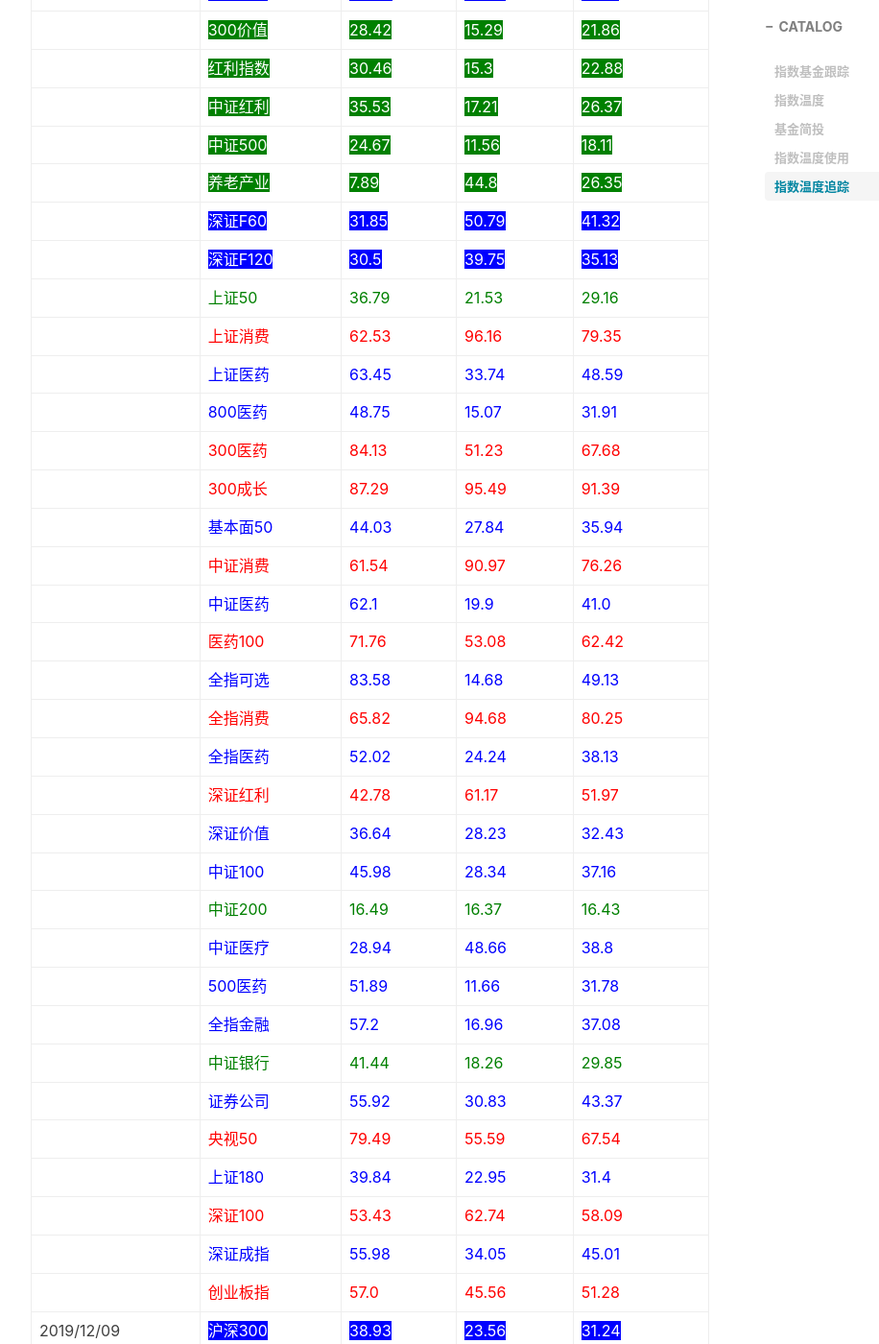
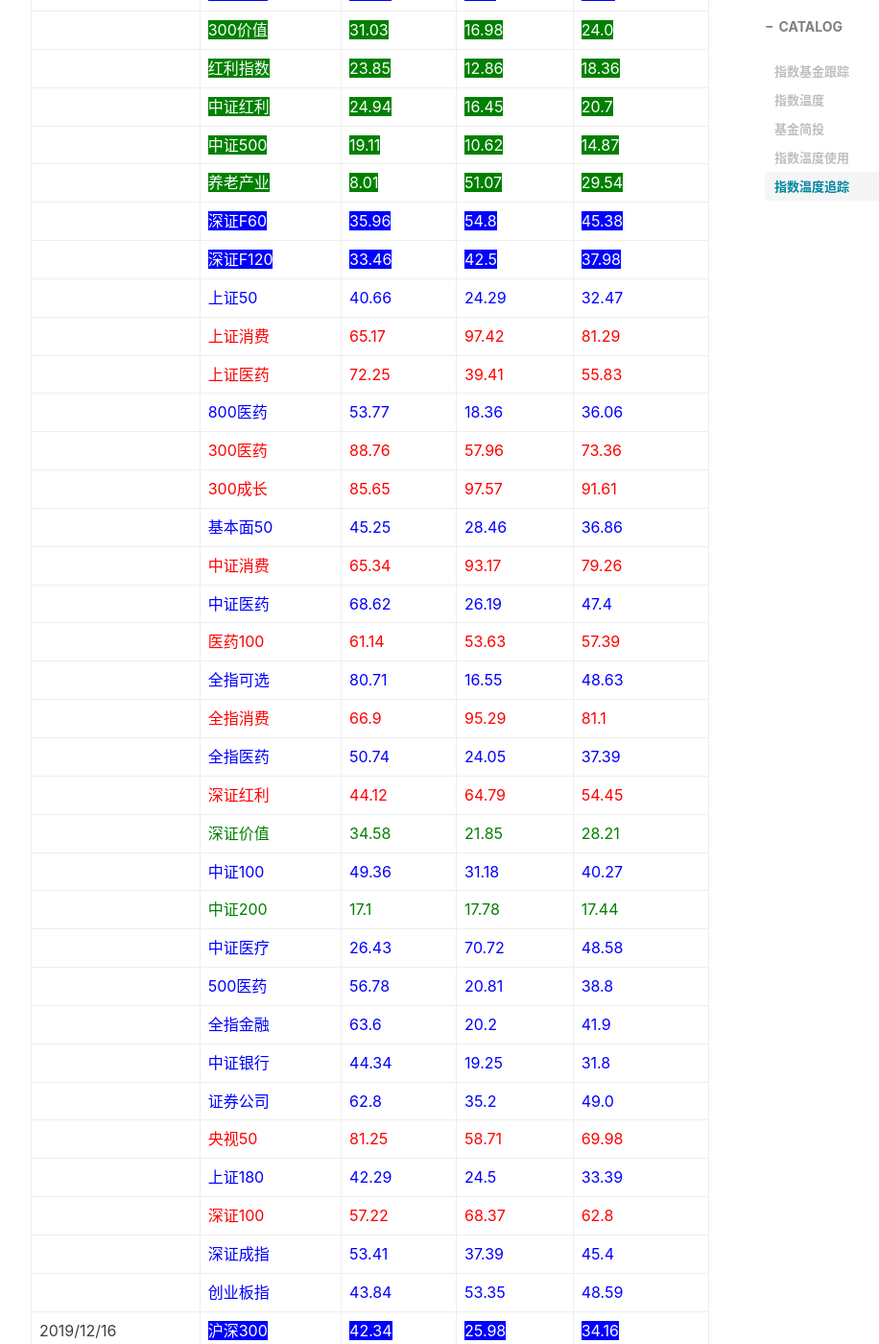
Before and after one commit to shoppingwang/shoppingwang.github.io, a Jekyll site: the page built from _posts/2019-11-09-indices-temperature.md, in a window 1280 px wide and 1400 px high, scrolled down 2704 px. Shown: the whole window at 96% size, without its empty margins (233-1149 px from the left). Built offline with Jekyll 4.4.1, drawn with Linux system fonts in a browser that asks for light colours; nearby versions of some CDN libraries; comment, search, counter and statistics services are not loaded; some of the changed text lies outside the part shown.

Commit message:
add index temperature

```diff
--- a/_posts/2019-11-09-indices-temperature.md
+++ b/_posts/2019-11-09-indices-temperature.md
@@ -77,6 +77,41 @@ tags:
 
 | 日期 | 指数名称 | PE温度 | PB温度 | 指数温度 |
 | --- | --- | --- | --- | --- |
+|2019/12/27|<span style="color: white; background-color: blue;">沪深300</span>|<span style="color: white; background-color: blue;">45.64</span>|<span style="color: white; background-color: blue;">28.7</span>|<span style="color: white; background-color: blue;">37.17</span>|
+||<span style="color: white; background-color: green;">300价值</span>|<span style="color: white; background-color: green;">31.03</span>|<span style="color: white; background-color: green;">16.98</span>|<span style="color: white; background-color: green;">24.0</span>|
+||<span style="color: white; background-color: green;">红利指数</span>|<span style="color: white; background-color: green;">23.85</span>|<span style="color: white; background-color: green;">12.86</span>|<span style="color: white; background-color: green;">18.36</span>|
+||<span style="color: white; background-color: green;">中证红利</span>|<span style="color: white; background-color: green;">24.94</span>|<span style="color: white; background-color: green;">16.45</span>|<span style="color: white; background-color: green;">20.7</span>|
+||<span style="color: white; background-color: green;">中证500</span>|<span style="color: white; background-color: green;">19.11</span>|<span style="color: white; background-color: green;">10.62</span>|<span style="color: white; background-color: green;">14.87</span>|
+||<span style="color: white; background-color: green;">养老产业</span>|<span style="color: white; background-color: green;">8.01</span>|<span style="color: white; background-color: green;">51.07</span>|<span style="color: white; background-color: green;">29.54</span>|
+||<span style="color: white; background-color: blue;">深证F60</span>|<span style="color: white; background-color: blue;">35.96</span>|<span style="color: white; background-color: blue;">54.8</span>|<span style="color: white; background-color: blue;">45.38</span>|
+||<span style="color: white; background-color: blue;">深证F120</span>|<span style="color: white; background-color: blue;">33.46</span>|<span style="color: white; background-color: blue;">42.5</span>|<span style="color: white; background-color: blue;">37.98</span>|
+||<span style="color: blue;">上证50</span>|<span style="color: blue;">40.66</span>|<span style="color: blue;">24.29</span>|<span style="color: blue;">32.47</span>|
+||<span style="color: red;">上证消费</span>|<span style="color: red;">65.17</span>|<span style="color: red;">97.42</span>|<span style="color: red;">81.29</span>|
+||<span style="color: red;">上证医药</span>|<span style="color: red;">72.25</span>|<span style="color: red;">39.41</span>|<span style="color: red;">55.83</span>|
+||<span style="color: blue;">800医药</span>|<span style="color: blue;">53.77</span>|<span style="color: blue;">18.36</span>|<span style="color: blue;">36.06</span>|
+||<span style="color: red;">300医药</span>|<span style="color: red;">88.76</span>|<span style="color: red;">57.96</span>|<span style="color: red;">73.36</span>|
+||<span style="color: red;">300成长</span>|<span style="color: red;">85.65</span>|<span style="color: red;">97.57</span>|<span style="color: red;">91.61</span>|
+||<span style="color: blue;">基本面50</span>|<span style="color: blue;">45.25</span>|<span style="color: blue;">28.46</span>|<span style="color: blue;">36.86</span>|
+||<span style="color: red;">中证消费</span>|<span style="color: red;">65.34</span>|<span style="color: red;">93.17</span>|<span style="color: red;">79.26</span>|
+||<span style="color: blue;">中证医药</span>|<span style="color: blue;">68.62</span>|<span style="color: blue;">26.19</span>|<span style="color: blue;">47.4</span>|
+||<span style="color: red;">医药100</span>|<span style="color: red;">61.14</span>|<span style="color: red;">53.63</span>|<span style="color: red;">57.39</span>|
+||<span style="color: blue;">全指可选</span>|<span style="color: blue;">80.71</span>|<span style="color: blue;">16.55</span>|<span style="color: blue;">48.63</span>|
+||<span style="color: red;">全指消费</span>|<span style="color: red;">66.9</span>|<span style="color: red;">95.29</span>|<span style="color: red;">81.1</span>|
+||<span style="color: blue;">全指医药</span>|<span style="color: blue;">50.74</span>|<span style="color: blue;">24.05</span>|<span style="color: blue;">37.39</span>|
+||<span style="color: red;">深证红利</span>|<span style="color: red;">44.12</span>|<span style="color: red;">64.79</span>|<span style="color: red;">54.45</span>|
+||<span style="color: green;">深证价值</span>|<span style="color: green;">34.58</span>|<span style="color: green;">21.85</span>|<span style="color: green;">28.21</span>|
+||<span style="color: blue;">中证100</span>|<span style="color: blue;">49.36</span>|<span style="color: blue;">31.18</span>|<span style="color: blue;">40.27</span>|
+||<span style="color: green;">中证200</span>|<span style="color: green;">17.1</span>|<span style="color: green;">17.78</span>|<span style="color: green;">17.44</span>|
+||<span style="color: blue;">中证医疗</span>|<span style="color: blue;">26.43</span>|<span style="color: blue;">70.72</span>|<span style="color: blue;">48.58</span>|
+||<span style="color: blue;">500医药</span>|<span style="color: blue;">56.78</span>|<span style="color: blue;">20.81</span>|<span style="color: blue;">38.8</span>|
+||<span style="color: blue;">全指金融</span>|<span style="color: blue;">63.6</span>|<span style="color: blue;">20.2</span>|<span style="color: blue;">41.9</span>|
+||<span style="color: blue;">中证银行</span>|<span style="color: blue;">44.34</span>|<span style="color: blue;">19.25</span>|<span style="color: blue;">31.8</span>|
+||<span style="color: blue;">证券公司</span>|<span style="color: blue;">62.8</span>|<span style="color: blue;">35.2</span>|<span style="color: blue;">49.0</span>|
+||<span style="color: red;">央视50</span>|<span style="color: red;">81.25</span>|<span style="color: red;">58.71</span>|<span style="color: red;">69.98</span>|
+||<span style="color: blue;">上证180</span>|<span style="color: blue;">42.29</span>|<span style="color: blue;">24.5</span>|<span style="color: blue;">33.39</span>|
+||<span style="color: red;">深证100</span>|<span style="color: red;">57.22</span>|<span style="color: red;">68.37</span>|<span style="color: red;">62.8</span>|
+||<span style="color: blue;">深证成指</span>|<span style="color: blue;">53.41</span>|<span style="color: blue;">37.39</span>|<span style="color: blue;">45.4</span>|
+||<span style="color: blue;">创业板指</span>|<span style="color: blue;">43.84</span>|<span style="color: blue;">53.35</span>|<span style="color: blue;">48.59</span>|
 |2019/12/16|<span style="color: white; background-color: blue;">沪深300</span>|<span style="color: white; background-color: blue;">42.34</span>|<span style="color: white; background-color: blue;">25.98</span>|<span style="color: white; background-color: blue;">34.16</span>|
 ||<span style="color: white; background-color: green;">300价值</span>|<span style="color: white; background-color: green;">28.42</span>|<span style="color: white; background-color: green;">15.29</span>|<span style="color: white; background-color: green;">21.86</span>|
 ||<span style="color: white; background-color: green;">红利指数</span>|<span style="color: white; background-color: green;">30.46</span>|<span style="color: white; background-color: green;">15.3</span>|<span style="color: white; background-color: green;">22.88</span>|
@@ -85,33 +120,6 @@ tags:
 ||<span style="color: white; background-color: green;">养老产业</span>|<span style="color: white; background-color: green;">7.89</span>|<span style="color: white; background-color: green;">44.8</span>|<span style="color: white; background-color: green;">26.35</span>|
 ||<span style="color: white; background-color: blue;">深证F60</span>|<span style="color: white; background-color: blue;">31.85</span>|<span style="color: white; background-color: blue;">50.79</span>|<span style="color: white; background-color: blue;">41.32</span>|
 ||<span style="color: white; background-color: blue;">深证F120</span>|<span style="color: white; background-color: blue;">30.5</span>|<span style="color: white; background-color: blue;">39.75</span>|<span style="color: white; background-color: blue;">35.13</span>|
-||<span style="color: green;">上证50</span>|<span style="color: green;">36.79</span>|<span style="color: green;">21.53</span>|<span style="color: green;">29.16</span>|
-||<span style="color: red;">上证消费</span>|<span style="color: red;">62.53</span>|<span style="color: red;">96.16</span>|<span style="color: red;">79.35</span>|
-||<span style="color: blue;">上证医药</span>|<span style="color: blue;">63.45</span>|<span style="color: blue;">33.74</span>|<span style="color: blue;">48.59</span>|
-||<span style="color: blue;">800医药</span>|<span style="color: blue;">48.75</span>|<span style="color: blue;">15.07</span>|<span style="color: blue;">31.91</span>|
-||<span style="color: red;">300医药</span>|<span style="color: red;">84.13</span>|<span style="color: red;">51.23</span>|<span style="color: red;">67.68</span>|
-||<span style="color: red;">300成长</span>|<span style="color: red;">87.29</span>|<span style="color: red;">95.49</span>|<span style="color: red;">91.39</span>|
-||<span style="color: blue;">基本面50</span>|<span style="color: blue;">44.03</span>|<span style="color: blue;">27.84</span>|<span style="color: blue;">35.94</span>|
-||<span style="color: red;">中证消费</span>|<span style="color: red;">61.54</span>|<span style="color: red;">90.97</span>|<span style="color: red;">76.26</span>|
-||<span style="color: blue;">中证医药</span>|<span style="color: blue;">62.1</span>|<span style="color: blue;">19.9</span>|<span style="color: blue;">41.0</span>|
-||<span style="color: red;">医药100</span>|<span style="color: red;">71.76</span>|<span style="color: red;">53.08</span>|<span style="color: red;">62.42</span>|
-||<span style="color: blue;">全指可选</span>|<span style="color: blue;">83.58</span>|<span style="color: blue;">14.68</span>|<span style="color: blue;">49.13</span>|
-||<span style="color: red;">全指消费</span>|<span style="color: red;">65.82</span>|<span style="color: red;">94.68</span>|<span style="color: red;">80.25</span>|
-||<span style="color: blue;">全指医药</span>|<span style="color: blue;">52.02</span>|<span style="color: blue;">24.24</span>|<span style="color: blue;">38.13</span>|
-||<span style="color: red;">深证红利</span>|<span style="color: red;">42.78</span>|<span style="color: red;">61.17</span>|<span style="color: red;">51.97</span>|
-||<span style="color: blue;">深证价值</span>|<span style="color: blue;">36.64</span>|<span style="color: blue;">28.23</span>|<span style="color: blue;">32.43</span>|
-||<span style="color: blue;">中证100</span>|<span style="color: blue;">45.98</span>|<span style="color: blue;">28.34</span>|<span style="color: blue;">37.16</span>|
-||<span style="color: green;">中证200</span>|<span style="color: green;">16.49</span>|<span style="color: green;">16.37</span>|<span style="color: green;">16.43</span>|
-||<span style="color: blue;">中证医疗</span>|<span style="color: blue;">28.94</span>|<span style="color: blue;">48.66</span>|<span style="color: blue;">38.8</span>|
-||<span style="color: blue;">500医药</span>|<span style="color: blue;">51.89</span>|<span style="color: blue;">11.66</span>|<span style="color: blue;">31.78</span>|
-||<span style="color: blue;">全指金融</span>|<span style="color: blue;">57.2</span>|<span style="color: blue;">16.96</span>|<span style="color: blue;">37.08</span>|
-||<span style="color: green;">中证银行</span>|<span style="color: green;">41.44</span>|<span style="color: green;">18.26</span>|<span style="color: green;">29.85</span>|
-||<span style="color: blue;">证券公司</span>|<span style="color: blue;">55.92</span>|<span style="color: blue;">30.83</span>|<span style="color: blue;">43.37</span>|
-||<span style="color: red;">央视50</span>|<span style="color: red;">79.49</span>|<span style="color: red;">55.59</span>|<span style="color: red;">67.54</span>|
-||<span style="color: blue;">上证180</span>|<span style="color: blue;">39.84</span>|<span style="color: blue;">22.95</span>|<span style="color: blue;">31.4</span>|
-||<span style="color: red;">深证100</span>|<span style="color: red;">53.43</span>|<span style="color: red;">62.74</span>|<span style="color: red;">58.09</span>|
-||<span style="color: blue;">深证成指</span>|<span style="color: blue;">55.98</span>|<span style="color: blue;">34.05</span>|<span style="color: blue;">45.01</span>|
-||<span style="color: red;">创业板指</span>|<span style="color: red;">57.0</span>|<span style="color: red;">45.56</span>|<span style="color: red;">51.28</span>|
 |2019/12/09|<span style="color: white; background-color: blue;">沪深300</span>|<span style="color: white; background-color: blue;">38.93</span>|<span style="color: white; background-color: blue;">23.56</span>|<span style="color: white; background-color: blue;">31.24</span>|
 ||<span style="color: white; background-color: green;">300价值</span>|<span style="color: white; background-color: green;">26.52</span>|<span style="color: white; background-color: green;">14.22</span>|<span style="color: white; background-color: green;">20.37</span>|
 ||<span style="color: white; background-color: green;">红利指数</span>|<span style="color: white; background-color: green;">29.81</span>|<span style="color: white; background-color: green;">14.63</span>|<span style="color: white; background-color: green;">22.22</span>|
```
